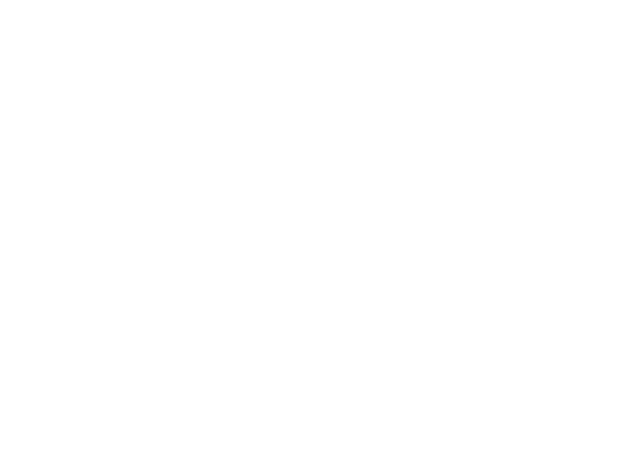
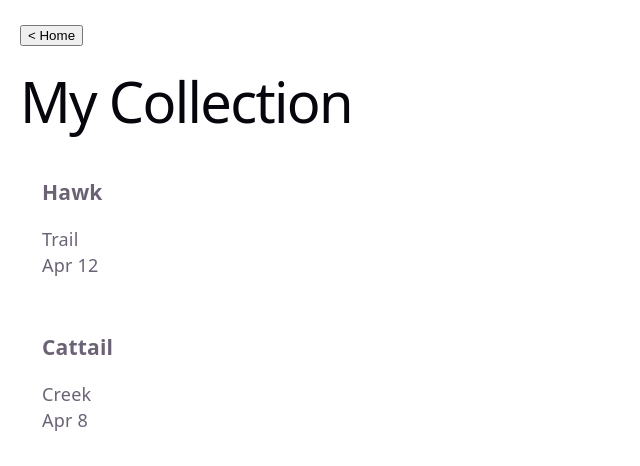
Before and after one commit to faas-bsu-26/Group99_Project2, a Vue app in the folder naturexplorer/: page /collection in a window 1280 px wide. Before the commit this address had no page. Shown: the top 466 px of the page, without its empty margins (0-640 px from the left). Built offline with nearby package versions, Linux system fonts and the light colour scheme.

Commit message:
Add "My Collection" page for user after upload

```diff
--- a/naturexplorer/src/router/index.ts
+++ b/naturexplorer/src/router/index.ts
@@ -9,6 +9,7 @@
     { path: '/log-species', component: () => import('../views/LogSpeciesView.vue') },
     { path: '/explore', component: () => import('../views/ExploreView.vue') },
     { path: '/account', component: () => import('../views/AccountView.vue') },
+    { path: '/collection', component: () => import('../views/CollectionView.vue')}
   ],
 })
 
--- /dev/null
+++ b/naturexplorer/src/views/CollectionView.vue
@@ -0,0 +1,35 @@
+<template>
+    <div class="page">
+        <button class="back" @click="router.push('/')">< Home</button>
+        <h1>My Collection</h1>
+        <div class="card" v-for="entry in entries" :key="entry.id">
+            <h3>{{ entry.name }}</h3>
+            <p>{{ entry.location }}</p>
+            <p>{{ entry.date }}</p>
+        </div>
+    </div>
+</template>
+
+<script setup lang="ts">
+import { useRouter } from 'vue-router'
+const router = useRouter()
+const entries = [
+    {id:1, name: 'Hawk', location: 'Trail', date: 'Apr 12'},
+    {id:2, name: 'Cattail', location: 'Creek', date: 'Apr 8'}
+]
+</script>
+
+<style scoped>
+.page{
+    padding: 20px;
+}
+.card{
+    background: white;
+    padding: 12px;
+    margin: 10px;
+    border-radius: 12px;
+}
+.back{
+    margin-bottom: 10px;
+}
+</style>
```
